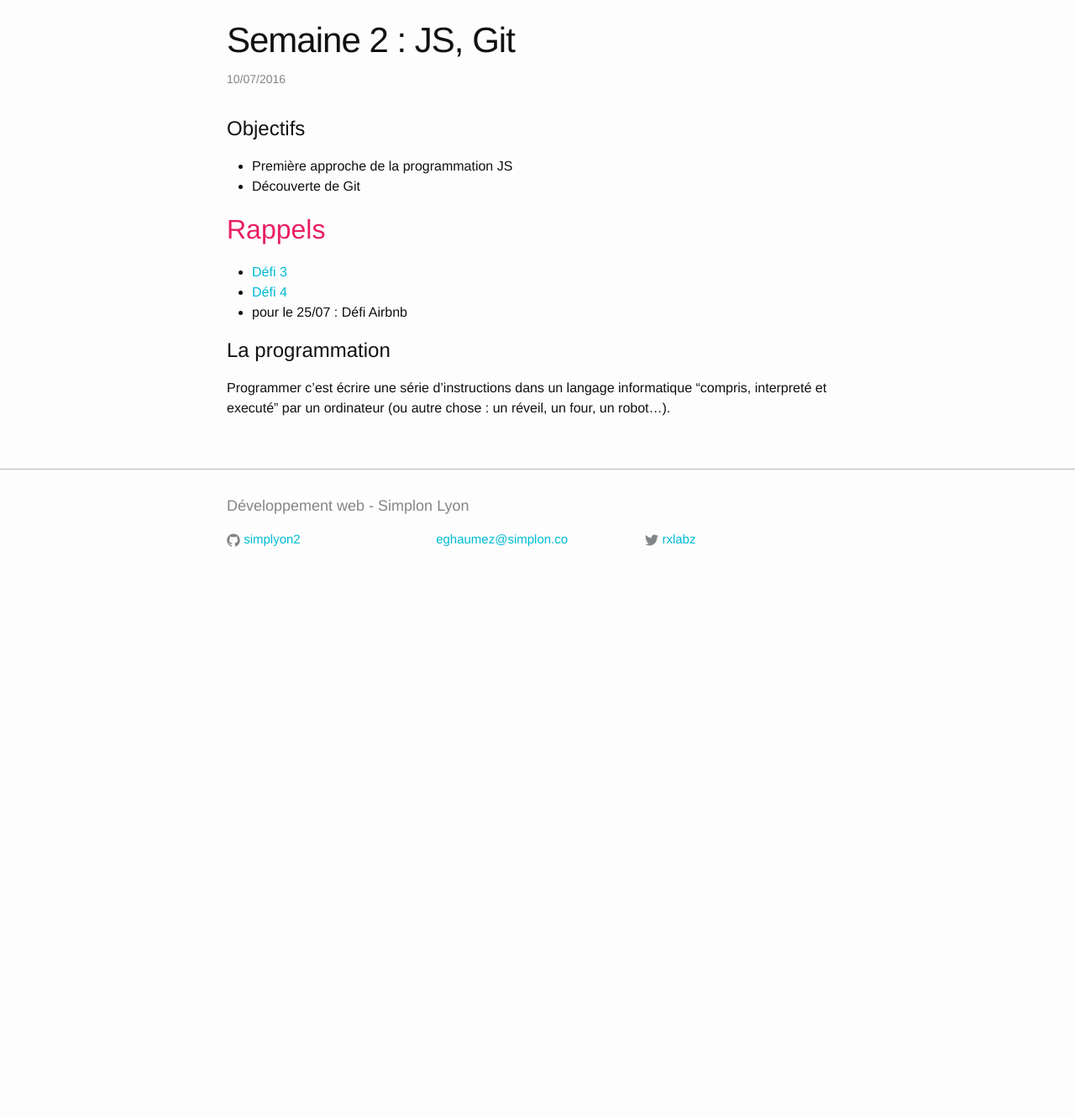
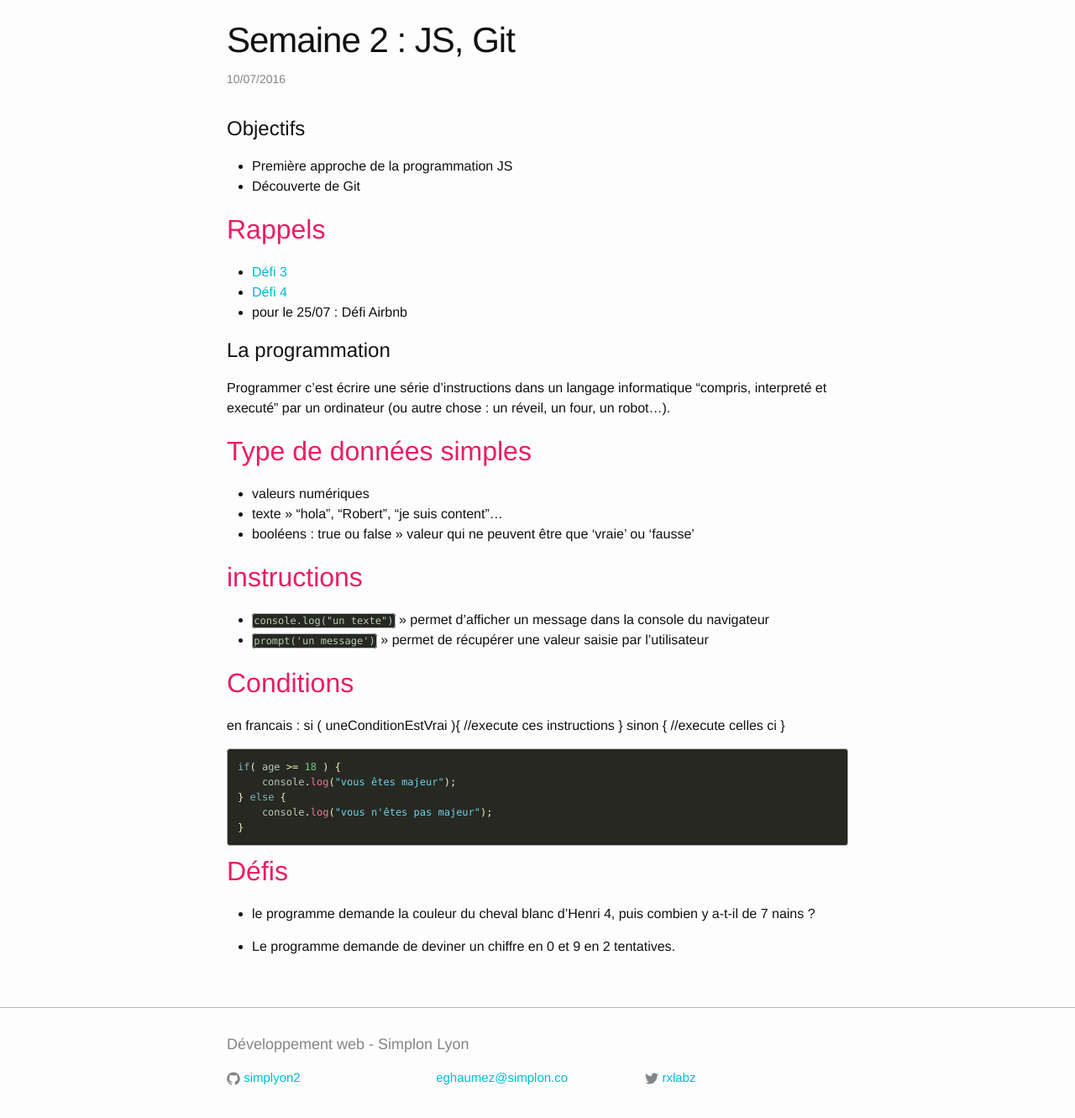
Before and after one commit to cappert/support, a Jekyll site: the page built from _posts/2016-07-11-semaine2.md, in a window 1280 px wide, cut to the strip 65-1420 px from the top of the page. Shown: the top 1331 px of the strip at 84% size. Built offline with Jekyll 4.4.1, drawn with Linux system fonts in a browser that asks for light colours; before the commit the page ends 900 px from its top, so only the background shows below that.

Commit message:
défis js 1

````diff
--- a/_posts/2016-07-11-semaine2.md
+++ b/_posts/2016-07-11-semaine2.md
@@ -20,3 +20,36 @@ categories: hebdo
 
 Programmer c'est écrire une série d'instructions dans un langage informatique "compris, interpreté et executé"
  par un ordinateur (ou autre chose : un réveil, un four, un robot...).
+
+## Type de données simples
+- valeurs numériques
+- texte » "hola", "Robert", "je suis content"...
+- booléens : true ou false » valeur qui ne peuvent être que 'vraie' ou 'fausse'
+
+## instructions
+
+- `console.log("un texte")` » permet d'afficher un message dans la console du navigateur
+- `prompt('un message')` » permet de récupérer une valeur saisie par l'utilisateur
+
+## Conditions
+
+en francais :
+si ( uneConditionEstVrai ){
+    //execute ces instructions
+} sinon {
+    //execute celles ci
+}
+
+```javascript
+if( age >= 18 ) {
+    console.log("vous êtes majeur");
+} else {
+    console.log("vous n'êtes pas majeur");
+}
+```
+
+## Défis
+
++ le programme demande la couleur du cheval blanc d'Henri 4, puis combien y a-t-il de 7 nains ?
+
++ Le programme demande de deviner un chiffre en 0 et 9 en 2 tentatives.
````
